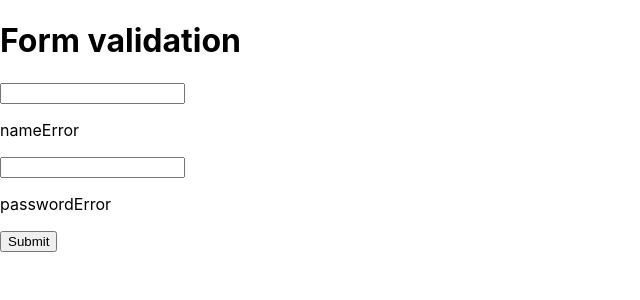
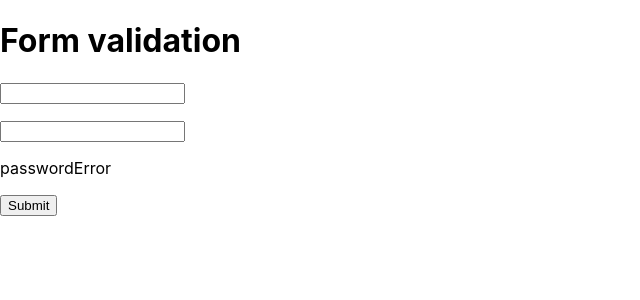
Before and after one commit to poojakelkar/react-js, a React (Create React App) app in the folder demo/: page / in a window 1280 px wide. Shown: the top 300 px of the page, without its empty margins (0-640 px from the left). Built offline with nearby package versions, Linux system fonts and the light colour scheme.

Commit message:
refactor

```diff
--- a/demo/src/App.js
+++ b/demo/src/App.js
@@ -14,6 +14,9 @@ constructor(){
 }
 valid()
 {
+    if(!this.state.name.includes("@")){
+        this.setState({nameError:"Invalid Email ID"})
+    }
 
 }
 submit(){
@@ -30,7 +33,7 @@ render()
         <div>
             <h1>Form validation</h1>
             <input type="text" onChange={(event)=>{this.setState({name:event.target.value})}}/>
-            <p>nameError</p>
+            <p>{this.state.nameError}</p>
             <input type="password" onChange={(event)=>{this.setState({password:event.target.value})}}/>
             <p>passwordError</p>
             <button onClick={()=>this.submit()}>Submit</button>
```
